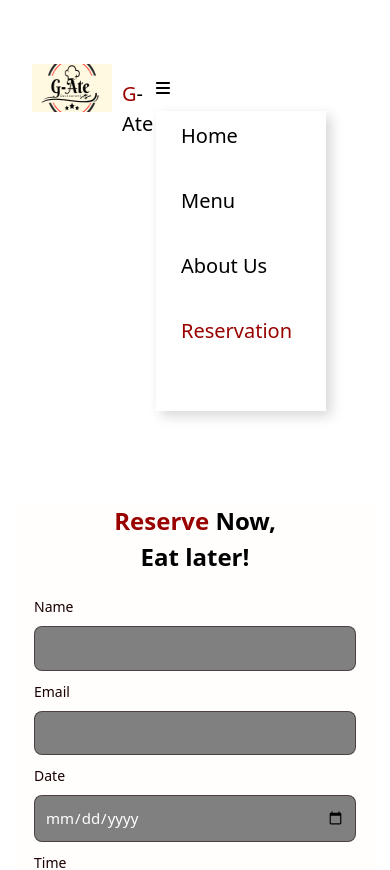
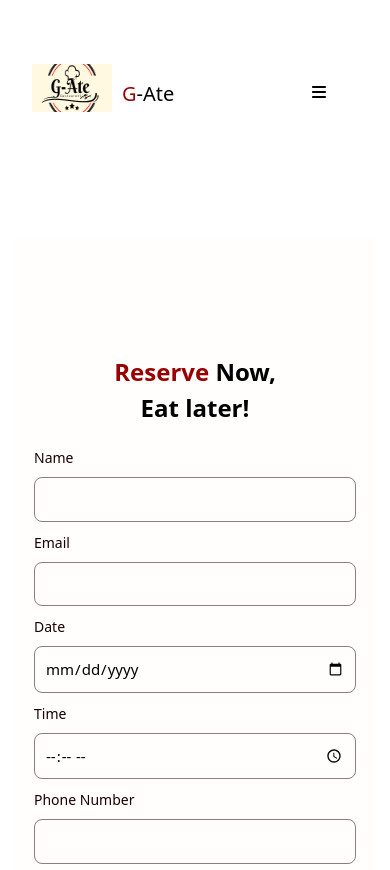
Before and after one commit to ukinebo1/group8-project, a React (Vite) app: page /reservation in a window 390 px wide. Shown: the top 870 px of the page. Built offline with nearby package versions, Linux system fonts and the light colour scheme.

Commit message:
completed the hamburger menu toggle and made it responsive, also integrated the api and got a successful response message

```diff
--- a/src/Components/FoodDisplay/FoodDisplay.css
+++ b/src/Components/FoodDisplay/FoodDisplay.css
@@ -41,6 +41,9 @@
   }
   .menuCardOne p span {
     color: #990000;
+  }
+  .menuCardTwo{
+    margin-top: 20px;
   }
   .menuCardTwo p {
     font-weight: 700;
@@ -104,7 +107,7 @@
     margin-bottom: 10px;
   }
   .last-food-item{
-    /* margin-top: 20px; */
+    margin-bottom: 20px;
   }
 
   /* mobile responsiveness */
--- a/src/Components/FoodDisplay/FoodDisplay.jsx
+++ b/src/Components/FoodDisplay/FoodDisplay.jsx
@@ -106,7 +106,7 @@ function DisplayMenu() {
             <p>Main Course</p>
             <button onClick={() => navigate("/more")}>See More</button>
           </div>
-          <div className="food-item">
+          <div className="food-item ">
             <div className="food-display-list">
               <div className="food-item">
                 <div className="food-item-img-container">
--- a/src/Components/Form/Form.css
+++ b/src/Components/Form/Form.css
@@ -7,8 +7,9 @@
   }
   .formDetails {
     width: 362px;
+    height: inherit;
     /* height: 252px; */
-    margin-top: 60px;
+    /* margin-top: 40px; */
     /* margin-bottom: 121px; */
     /* top: 152px;
     left: 469px;
@@ -16,7 +17,7 @@
     opacity: 0px; */
     display: flex;
     flex-direction: column;
-    /* justify-content: center; */
+    justify-content: center;
     align-items: center;
     background-color: #FFFEFD;
   }
@@ -30,7 +31,7 @@
   }
   h1 span{
       color: #990000;
-      ;
+
   }
   form{
       /* display: flex; */
@@ -58,7 +59,9 @@
   form >button{
       display: block;
       margin: 32px auto;
-      width: 77px;
+      width: 140px;
+      /* padding: 10px; */
+      /* font-size: 16px; */
   }
 
   @media screen and (max-width: 450px) {
--- a/src/Components/Form/Form.jsx
+++ b/src/Components/Form/Form.jsx
@@ -1,42 +1,48 @@
-import React, { useState } from 'react';
-import './Form.css'
+import React, { useState } from "react";
+import "./Form.css";
 
 function ReservationForm() {
-  const [name, setName] = useState('');
-  const [email, setEmail] = useState('');
-  const [date, setDate] = useState('');
-  const [time, setTime] = useState('');
-  const [phoneNumber, setPhoneNumber] = useState('');
+  const [name, setName] = useState("");
+  const [email, setEmail] = useState("");
+  const [date, setDate] = useState("");
+  const [time, setTime] = useState("");
+  const [phoneNumber, setPhoneNumber] = useState("");
   const [isSubmitting, setIsSubmitting] = useState(false); // Track form submission state
 
   const handleSubmit = async (e) => {
     e.preventDefault();
 
     setIsSubmitting(true); // Set loading state
-
+// https://g-ate-resturant.onrender.com
+// https://jsonplaceholder.typicode.com/posts
     try {
-      const response = await fetch('https://g-ate-resturant.onrender.com', {
-        method: 'POST',
+      const response = await fetch(
+        "https://g-ate-resturant.onrender.com",
+        {
+          method: "POST",
           body: JSON.stringify({ name, email, date, time, phoneNumber }),
-        headers: { 'Content-Type': 'application/json' },
-      });
+          headers: { "Content-Type": "application/json" },
+        }
+      );
 
       if (!response.ok) {
-        throw new Error(`Reservation submission failed with ${response.status}`);
+        throw new Error(
+          `Reservation submission failed with ${response.status}`
+        );
       }
 
       const data = await response.json();
 
-      if (data.success) {
-        console.log('Reservation successful:', data);
+      // if (data.success) {
+        console.log("Reservation successful:", data);
         // Show a success message to the user (e.g., modal or toast)
-        alert("Successful")
-      } else {
-        console.warn('API response failed:', data);
+        alert("Successful");
+      // } else {
+        // console.warn("API response failed:", data);
         // Handle API-specific errors (e.g., display an error message to the user)
-      }
+      // }
     } catch (error) {
-      console.error('Error submitting reservation:', error);
+      console.error("Error submitting reservation:", error);
       // Display a generic error message to the user
     } finally {
       setIsSubmitting(false); // Reset loading state after submission
@@ -44,16 +50,17 @@ function ReservationForm() {
   };
 
   return (
-    <div className='formContainer'>
-        <div className='formDetails'>
+    <div className="formContainer">
+      <div className="formDetails">
         <h1>
           <span>Reserve </span> Now,
           <br />
           Eat later!
         </h1>
         <form onSubmit={handleSubmit}>
-
-      <label htmlFor="name" className='label'>Name</label>
+          <label htmlFor="name" className="label">
+            Name
+          </label>
           <input
             type="text"
             id="name"
@@ -99,7 +106,7 @@ function ReservationForm() {
           />
 
           <button type="submit" disabled={isSubmitting}>
-        {isSubmitting ? 'Submitting...' : 'Reserve Now'}
+            {isSubmitting ? "Submitting..." : "Reserve Now"}
           </button>
         </form>
       </div>
--- a/src/Layouts/RootLayout.jsx
+++ b/src/Layouts/RootLayout.jsx
@@ -1,8 +1,8 @@
 import { FontAwesomeIcon } from "@fortawesome/react-fontawesome";
-import { faCartArrowDown, faSearch, faBars} from '@fortawesome/free-solid-svg-icons';
-import logo from '../assets/Images/Frame 11.png'
-import { NavLink, Outlet } from 'react-router-dom'
-import rectangle3 from '../assets/Images/Rectangle 3.png'
+import { faBars, faCartArrowDown, faSearch } from '@fortawesome/free-solid-svg-icons';
+import logo from '../assets/Images/Frame 11.png';
+import { NavLink, Outlet } from 'react-router-dom';
+import rectangle3 from '../assets/Images/Rectangle 3.png';
 import { useState } from "react";
 
 const Rootlayout = () => {
@@ -11,55 +11,51 @@ const Rootlayout = () => {
   const toggleMenu = () => setIsOpen(!isOpen);
 
   return (
-    <div >
+    <div className="root-layout">
       <header className="header">
-        <div className='logo'>
+        <div className="logo">
           <img src={logo} alt="" />
-        <h1> <span>G</span>-Ate</h1>
+          <h1>
+            <span>G</span>-Ate
+          </h1>
         </div>
-    <nav className={`nav ${isOpen ? 'open' : ''}`}>
+        <nav > {/* Toggle visibility based on state */}
           <div className="hamburger-menu" onClick={toggleMenu}>
-      <FontAwesomeIcon icon={faBars} className="hamburgers-menu" />
+            <FontAwesomeIcon icon={faBars} />
           </div>
-        <div className={`nav-links ${isOpen ? 'show' : 'hide'}`}>
-        <NavLink to='/'
-        style={({isActive})=>({
-          color:isActive ? '#990000' : '#000'
-        })}>Home</NavLink>
-
-        <NavLink to='menu'
-
-         style={({isActive})=>({
-          color : isActive ? '#990000' : "#000"
-        })} >Menu</NavLink>
-
-         <NavLink to='about us' style={({isActive})=>({
-          color : isActive ? '#990000' : "#000"
-        })}
-
-         >About Us</NavLink>
-
-         <NavLink to='reservation'
-          style={({isActive})=>({
-            color : isActive ? '#990000' : "#000"
-          })}
-          >Reservation</NavLink>
+          <div className={`nav-links ${isOpen ? 'show' : 'hide'}`}> {/* Toggle visibility with class */}
+            <NavLink to="/" style={({ isActive }) => ({ color: isActive ? '#990000' : '#000' })}>
+              Home
+            </NavLink>
+            <NavLink to="menu" style={({ isActive }) => ({ color: isActive ? '#990000' : '#000' })}>
+              Menu
+            </NavLink>
+            <NavLink to="about us" style={({ isActive }) => ({ color: isActive ? '#990000' : '#000' })}>
+              About Us
+            </NavLink>
+            <NavLink to="reservation" style={({ isActive }) => ({ color: isActive ? '#990000' : '#000' })}>
+              Reservation
+            </NavLink>
           </div>
-
         </nav>
 
-    <div className='flex-row-3'>
+        <div className="flex-row-3">
           <input type="text" placeholder="Search" />
-      <p> <FontAwesomeIcon icon={faSearch}/> </p>
+          <p>
+            <FontAwesomeIcon icon={faSearch} />
+          </p>
+          {/* Add shopping cart icon if needed */}
+          {/* <p>
+            <FontAwesomeIcon icon={faCartArrowDown} />
+          </p> */}
         </div>
       </header>
 
       <main>
-<Outlet/>
+        <Outlet />
       </main>
+    </div>
+  );
+};
 
-    </div>
-  )
-}
-
-export default Rootlayout
+export default Rootlayout;
--- a/src/index.css
+++ b/src/index.css
@@ -18,9 +18,6 @@ header{
     margin-top: 2em;
 
 }
-.hamburgers-menu{
-    display: none;
-}
 .logo h1{
     margin-left: 10px;
     margin-bottom: 5px;
@@ -35,6 +32,13 @@ position: relative;
 width: 80px;
 height: 48px;
 }
+.hamburger-menu{
+    display: none;
+    cursor: pointer;
+}
+.hamburger-menu .fa-bars {
+    /* color: white; */
+  }
 
 nav{
 margin-top: 3em;
@@ -62,14 +66,14 @@ input ::placeholder{
     color: #ffffff;
 }
 input{
-    color: #ffffff;
+    color: #000;
     padding-left: 10px;
     font-size: 15px;
     width: 120px;
     border-radius: 10px;
-    background: grey ;
+    background: transparent ;
     outline: none;
-    border: none;
+    border: 1px solid grey;
 }
 .flex-row-3 p{
     margin-top: 9px;
@@ -607,29 +611,61 @@ margin-bottom: 1.5em;
                 font-size: 15px;
                 margin-top: 5px;
             }
-            .hamburgers-menu{
+            .hamburger-menu{
                 display: block;
             }
 
             .nav-links a{
-                display: block;
+                /* display: block;
                 background-color: #ffffff;
                 color: #000000;
+                margin: 15px; */
+
+            }
+            .nav-links{
+                display: none;
+                /* flex-direction: column; */
+                gap: 10px;
+                position: absolute;
+                top: 80px;
+                right: 20px;
+                background-color: #fff;
+                padding: 10px;
+                border-radius: 5px;
                 margin: 15px;
+
+                box-shadow: inset 5px 5px 12px #fff,
+                5px 5px 12px rgba(0, 0, 0,0.16);
+                /* width: 170px; */
+                /* height: 200px; */
             }
+            .nav-links.show {
+                /* min-height: 30vh; */
+                display: flex;
+                margin-top: 20px;
+              }
+              .nav-links.hide{
+                display: none;
+              }
 
             .flex-row-3{
                 display: none;
             }
-            .nav-menu{
-                display: none;
+            nav {
+                /* margin-top: 10px; */
+                margin-bottom: 100px;
             }
-             .nav-links{
+
+             /* .nav-links{
                 box-shadow: inset 5px 5px 12px #fff,
                 5px 5px 12px rgba(0, 0, 0,0.16);
                 width: 170px;
                 height: 300px;
-            }
+            }  */
+              .nav-links{
+                display: none;
+              }
+
             .about-section-2-row-2 .p-1, .about-section-2-row-2 .p-2,.about-section-2-row-2 .p-3 {
                 font-size: 14px;
             }
```
Also changed, not shown: src/Components/form.md (+75 -0 lines). Lines whose indentation alone changed are shown as unchanged.
